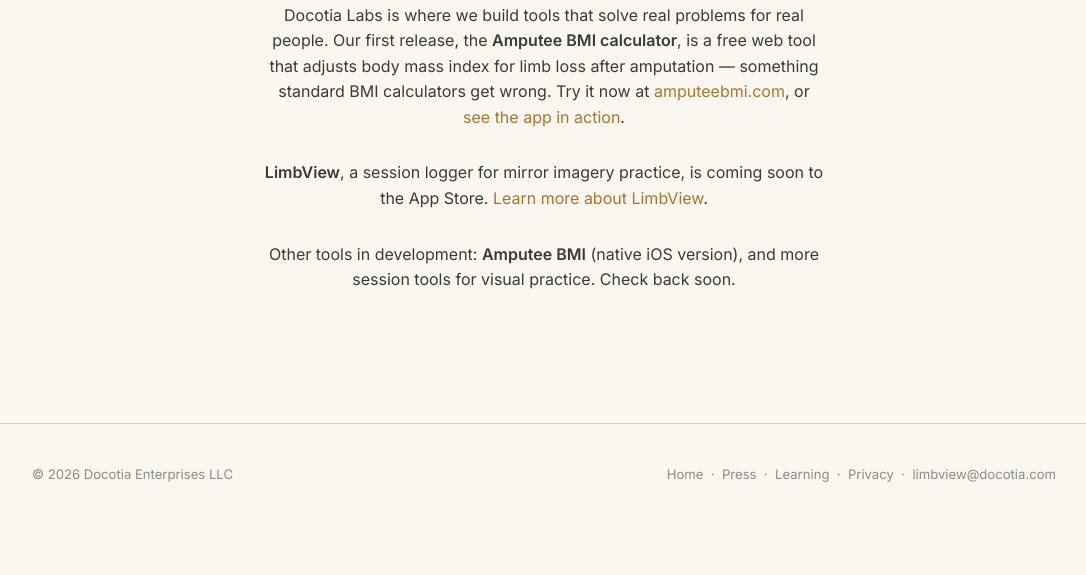
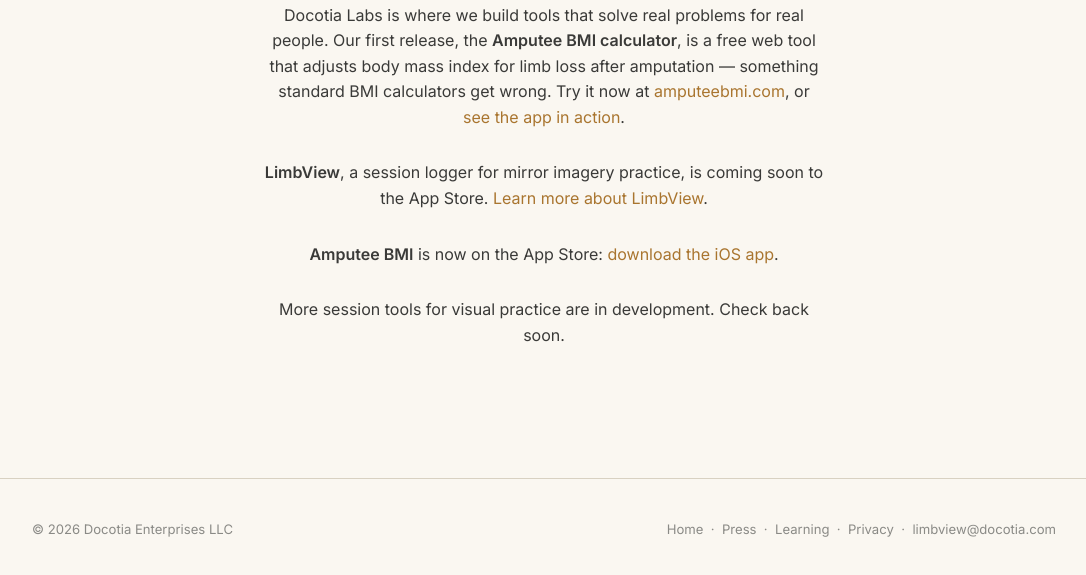
Before and after one commit to docotia-gif/docotia-site, a plain HTML site: page labs.html in a window 1280 px wide. Shown: the part 295-870 px from the top of the page, without its empty margins (96-1182 px from the left). Before the commit the page ends 820 px from the top, so only its background shows below. Drawn offline with nearby package versions, Linux system fonts and the light colour scheme.

Commit message:
Add Amputee BMI App Store link

```diff
--- a/labs.html
+++ b/labs.html
@@ -35,7 +35,8 @@
     <h1>Software, built by non-programmers.</h1>
     <p>Docotia Labs is where we build tools that solve real problems for real people. Our first release, the <strong>Amputee BMI calculator</strong>, is a free web tool that adjusts body mass index for limb loss after amputation &mdash; something standard BMI calculators get wrong. Try it now at <a href="https://amputeebmi.com">amputeebmi.com</a>, or <a href="amputeebmi.html">see the app in action</a>.</p>
     <p><strong>LimbView</strong>, a session logger for mirror imagery practice, is coming soon to the App Store. <a href="limbview.html">Learn more about LimbView</a>.</p>
-    <p>Other tools in development: <strong>Amputee BMI</strong> (native iOS version), and more session tools for visual practice. Check back soon.</p>
+    <p><strong>Amputee BMI</strong> is now on the App Store: <a href="https://apps.apple.com/us/app/amputee-bmi/id6818926556" target="_blank" rel="noopener">download the iOS app</a>.</p>
+    <p>More session tools for visual practice are in development. Check back soon.</p>
   </div>
 </section>
 
```
